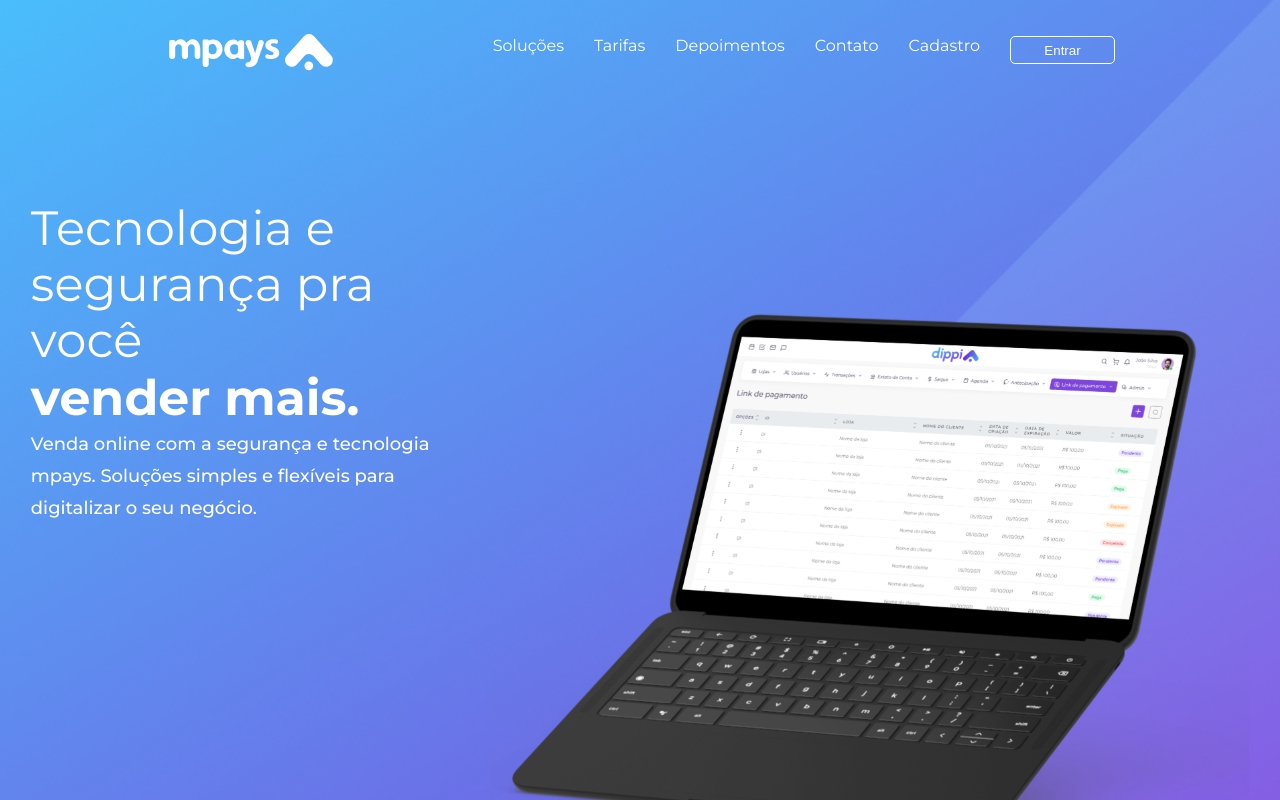
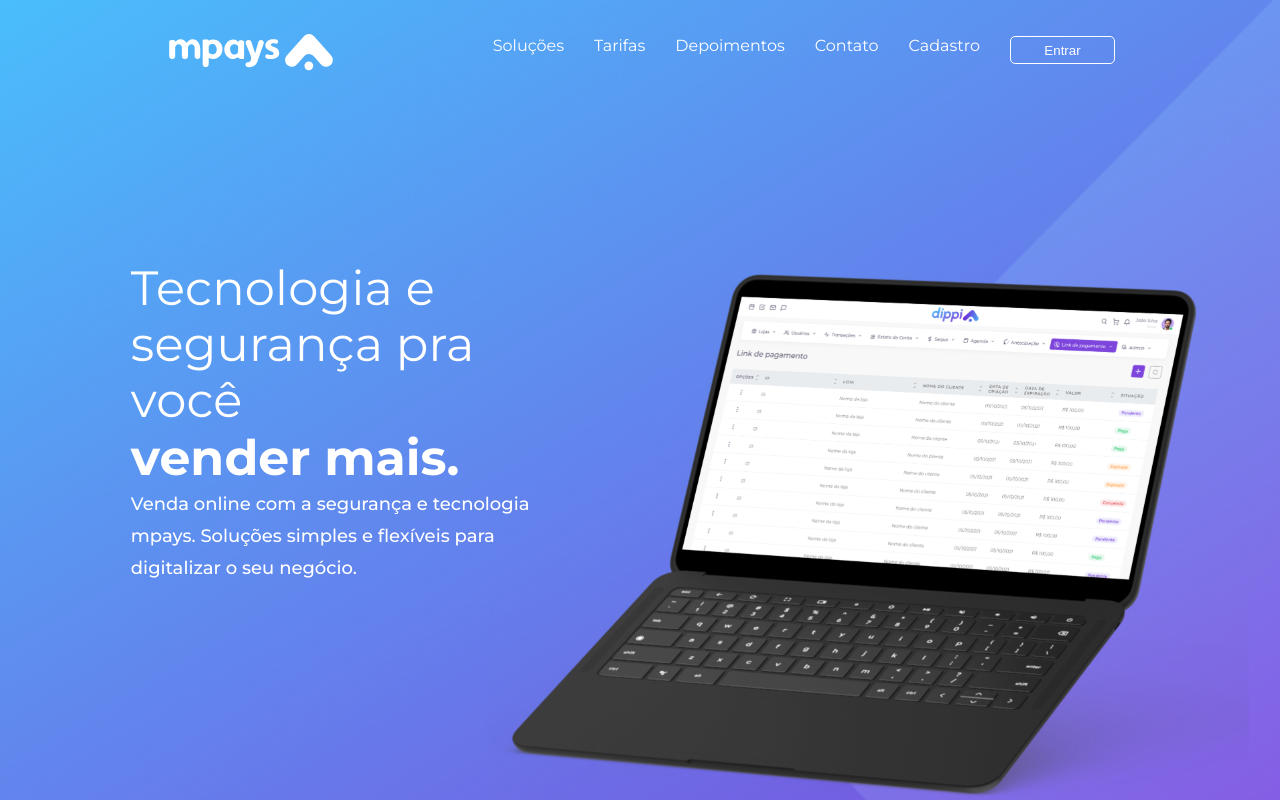
Before and after one commit to Felipeness/desafio-multti, a Next.js app: page / in a window 1280 px wide. Shown: the top 800 px of the page. Built offline with nearby package versions, Linux system fonts and the light colour scheme.

Commit message:
style: Hero section style

```diff
--- a/src/app/globals.css
+++ b/src/app/globals.css
@@ -11,6 +11,7 @@
   --gray-mpays-2: #CCCCCC;
   --gray-mpays-3: #6F6F6F;
   --gray-mpays-4: #D8D6DE;
+  --gray-input: #b9b9c3;
   --topo-tabela-light: #E9ECEF;
 
 }
--- a/src/components/form-account.tsx
+++ b/src/components/form-account.tsx
@@ -73,23 +73,11 @@
   margin-bottom: 20px;
 
   [type] {
-    padding: 8px 52px 8px 16px;
-  }
-
-  [type="email"] {
-    padding: 8px 52px 8px 16px;
-  }
-
-  [type="tel"] {
-    padding: 8px 52px 8px 16px;
-  }
-
-  [type="password"] {
-    padding: 8px 52px 8px 16px;
+    padding: 8px 1px 8px 16px;
   }
 
   ::placeholder {
-    color: var(--Cinza---Input-de-Forms---Mpay, #b9b9c3);
+    color: var(--gray-input);
 
     font-size: 12px;
     font-style: normal;
--- a/src/components/hero-section.tsx
+++ b/src/components/hero-section.tsx
@@ -4,16 +4,36 @@
 import { LaptopImg } from "./laptop";
 import { Element } from "react-scroll";
 
-const Hero = styled.div`
+const HeroContainer = styled.div`
   display: flex;
-  justify-content: center;
-  flex-direction: row;
   position: relative;
   width: 100%;
   height: 1000px;
-  padding-top: 200px;
 
   color: var(--bg-primary);
+`;
+
+const HeroSelect = styled.div`
+  display: flex;
+  flex-direction: column;
+  justify-content: center;
+  align-items: center;
+`;
+
+const Hero = styled.div`
+  display: flex;
+  align-items: start;
+  justify-content: space-between;
+  width: 100%;
+
+  svg {
+    margin: -100px;
+  }
+
+  div {
+    display: flex;
+    flex-direction: column;
+  }
 
   h1 {
     font-size: 48px;
@@ -51,18 +71,22 @@
 export function HeroSection() {
   return (
     <Element name="soluções">
+      <HeroContainer>
+        <HeroSelect>
           <Hero>
             <div>
               <h1>
                 Tecnologia e segurança pra você <p>vender mais.</p>
               </h1>
               <h2>
-            Venda online com a segurança e tecnologia mpays. Soluções simples e
-            flexíveis para digitalizar o seu negócio.
+                Venda online com a segurança e tecnologia mpays. Soluções
+                simples e flexíveis para digitalizar o seu negócio.
               </h2>
             </div>
             <LaptopImg />
           </Hero>
+        </HeroSelect>
+      </HeroContainer>
     </Element>
   );
 }
```
Lines whose indentation alone changed are shown as unchanged.
